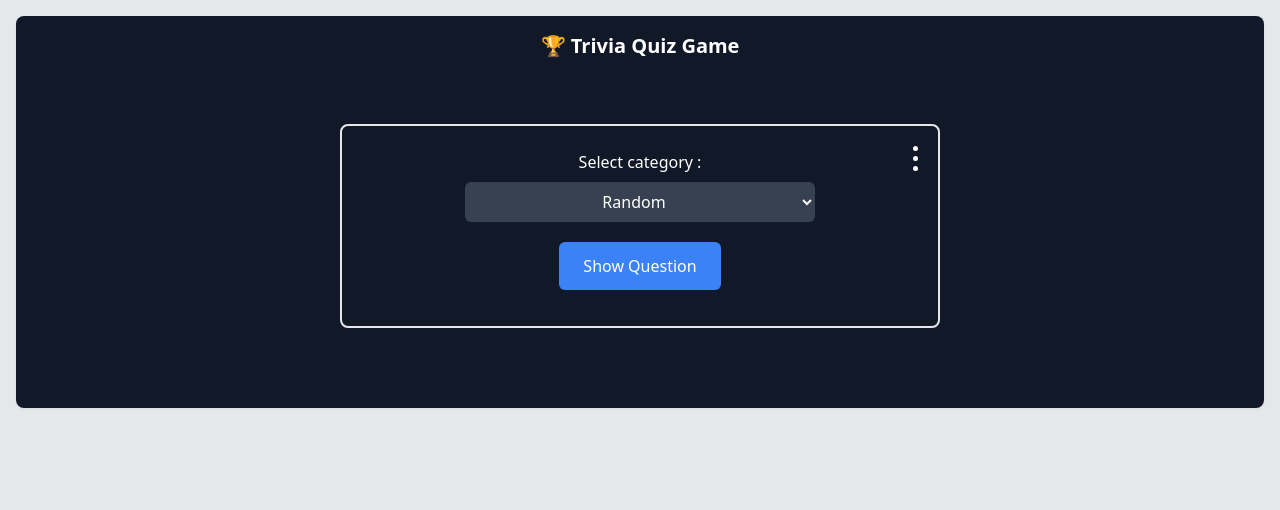
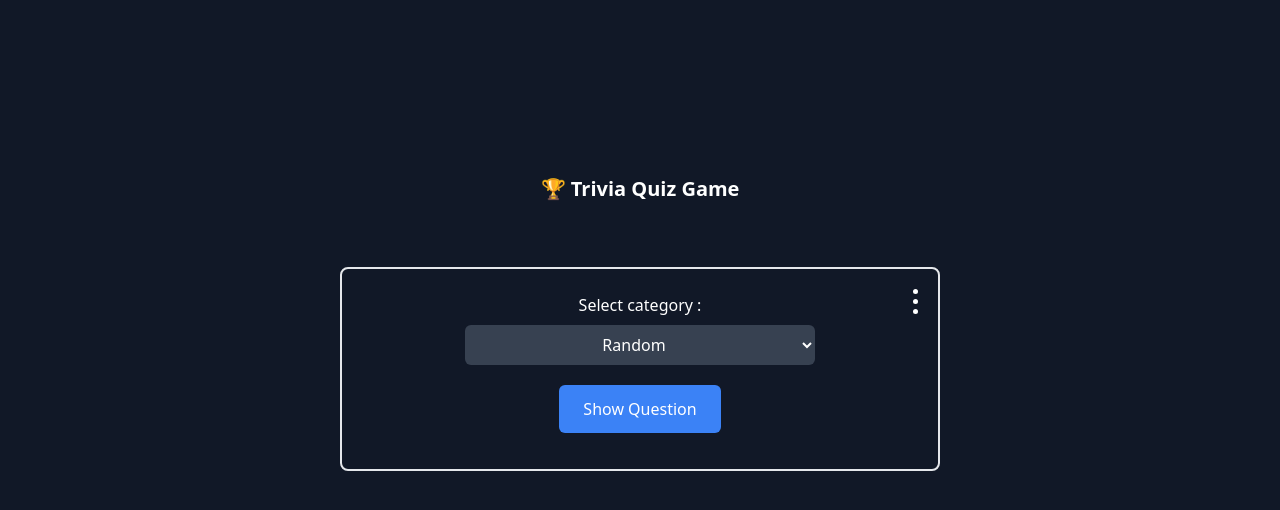
Before and after one commit to szczepanieceryk/trivia-quizz, a React (Vite) app: page / in a window 1280 px wide. Shown: the top 510 px of the page. Built offline with nearby package versions, Linux system fonts and the light colour scheme.

Commit message:
fix(ui): add bgc for whole page, set app in center of patent on dektop

```diff
--- a/index.html
+++ b/index.html
@@ -6,7 +6,7 @@
     <title>🏆 Trivia Quiz Game</title>
     <link rel="stylesheet" href="index.css" />
   </head>
-  <body class="bg-gray-200 p-4">
+  <body>
     <div id="app"></div>
     <script type="module" src="./src/main.tsx"></script>
   </body>
--- a/src/App.tsx
+++ b/src/App.tsx
@@ -9,8 +9,8 @@ const App = () => {
   const [difficulty, setDifficulty] = useLocalStorage('difficulty', 'easy');
 
   return (
-    <div className="mb-4 p-4 bg-gray-900 text-white rounded-lg shadow-sm">
-      <div className="max-w-3xl mx-auto">
+    <div className="md:relative p-4 md:p-8 h-screen bg-gray-900 text-white">
+      <div className="md:absolute md:top-1/2 md:-translate-y-1/2 md:left-1/2 md:-translate-x-1/2 max-w-3xl mx-auto w-[350px] md:w-3/4 md:h-[450px]">
         <h1 className="text-xl font-bold text-center">🏆 Trivia Quiz Game</h1>
         <DifficultyContext.Provider value={{ difficulty, setDifficulty }}>
           <QuizForm />
```
